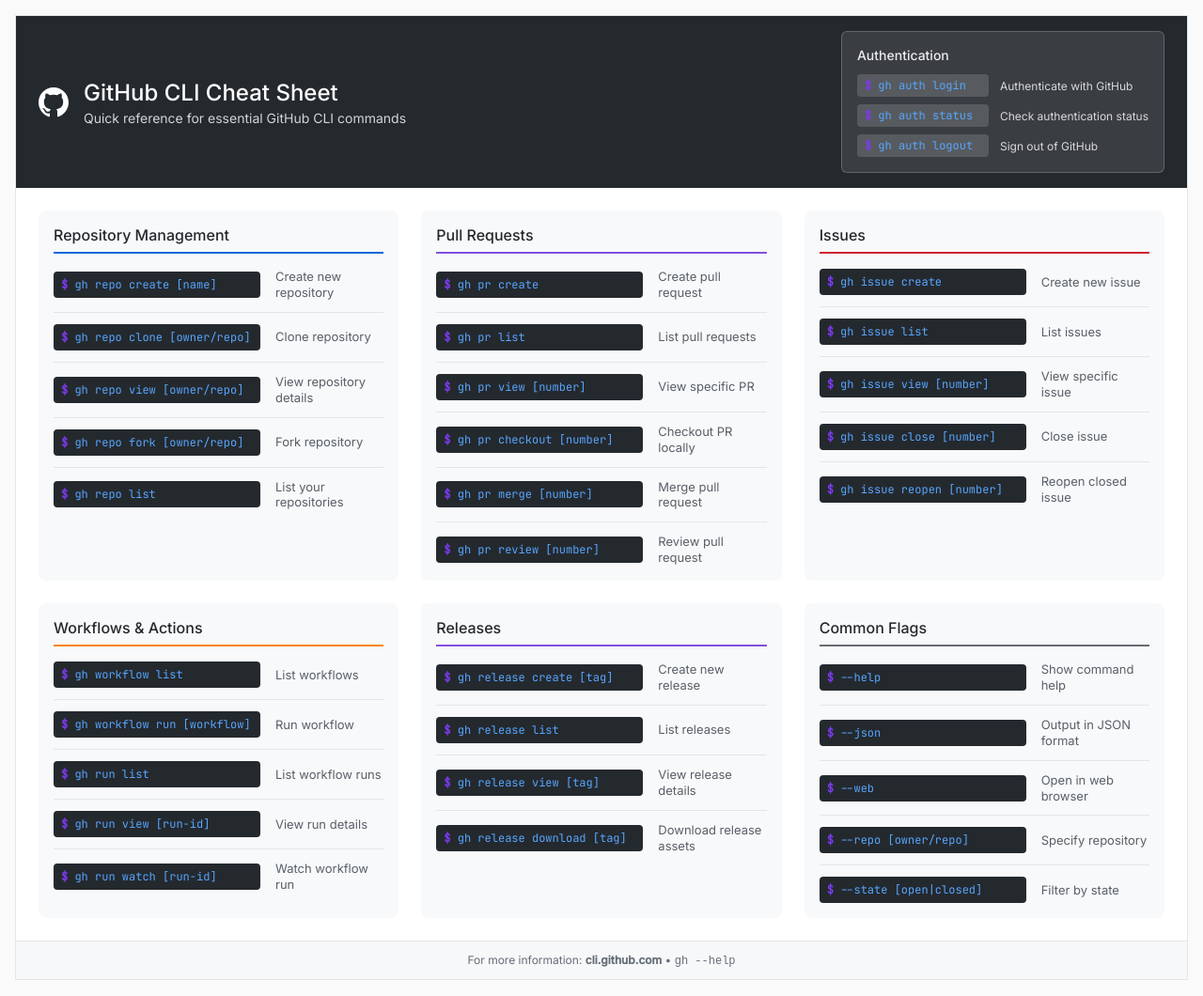
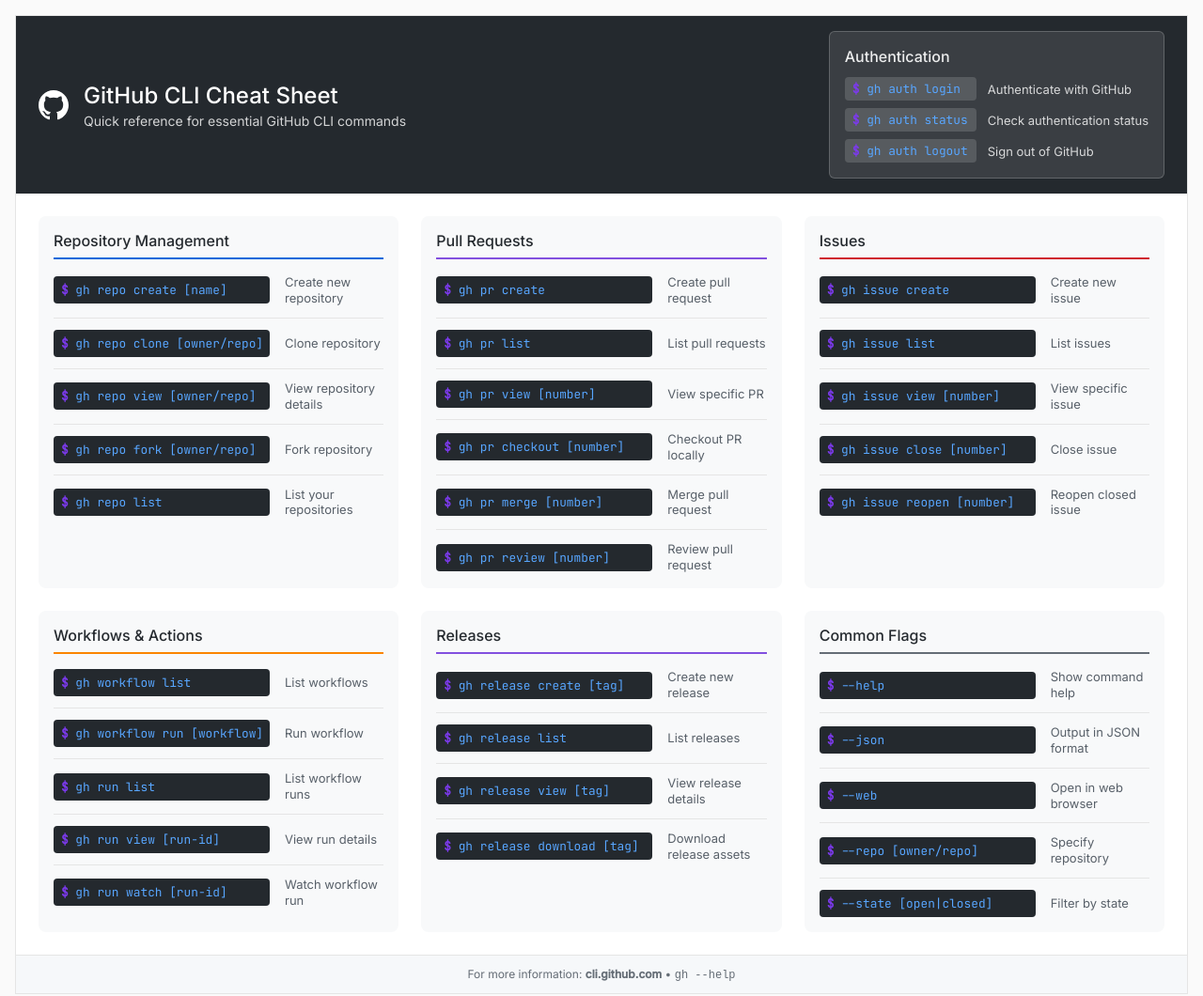
Before and after one commit to zsnahid/GitHub-CLI-Cheat-Sheet, a plain HTML site: page index.html in a window 1280 px wide. Shown: the whole page at 94% size. Drawn offline with Linux system fonts and the light colour scheme.

Commit message:
fix: font size increased

```diff
--- a/styles.css
+++ b/styles.css
@@ -82,7 +82,7 @@
 /* Authentication section title */
 .auth-section h2 {
     color: white;
-    font-size: 0.875rem;
+    font-size: 1rem;
     font-weight: 500;
     margin-bottom: 0.75rem;
     opacity: 0.9;
@@ -109,7 +109,7 @@
     color: #58a6ff; /* GitHub's blue color */
     padding: 0.25rem 0.5rem;
     border-radius: 4px;
-    font-size: 0.75rem;
+    font-size: 0.8rem;
     min-width: 140px;
 }
 
@@ -123,7 +123,7 @@
 /* Authentication command descriptions */
 .auth-desc {
     color: rgba(255,255,255,0.8);
-    font-size: 0.75rem;
+    font-size: 0.8125rem;
 }
 
 /* Main content area - 3-column grid layout */
@@ -159,10 +159,6 @@
     flex: 1;
 }
 
-/* Override command cell width for table context */
-.commands-table .command-cell {
-    width: 220px; /* Consistent width for all command backgrounds */
-}
 
 /* Individual command row - horizontal layout with border separator */
 .command-row {
@@ -188,10 +184,10 @@
     color: #58a6ff; /* GitHub blue text */
     padding: 0.375rem 0.5rem;
     border-radius: 4px;
-    font-size: 0.75rem;
+    font-size: 0.8rem;
     position: relative;
     display: inline-block;
-    width: 220px; /* Fixed width to accommodate longest commands */
+    width: 230px; /* Fixed width to accommodate longest commands */
     white-space: nowrap; /* Prevents text wrapping */
 }
 
```
Also changed, not shown: preview.png, 1 other file.
